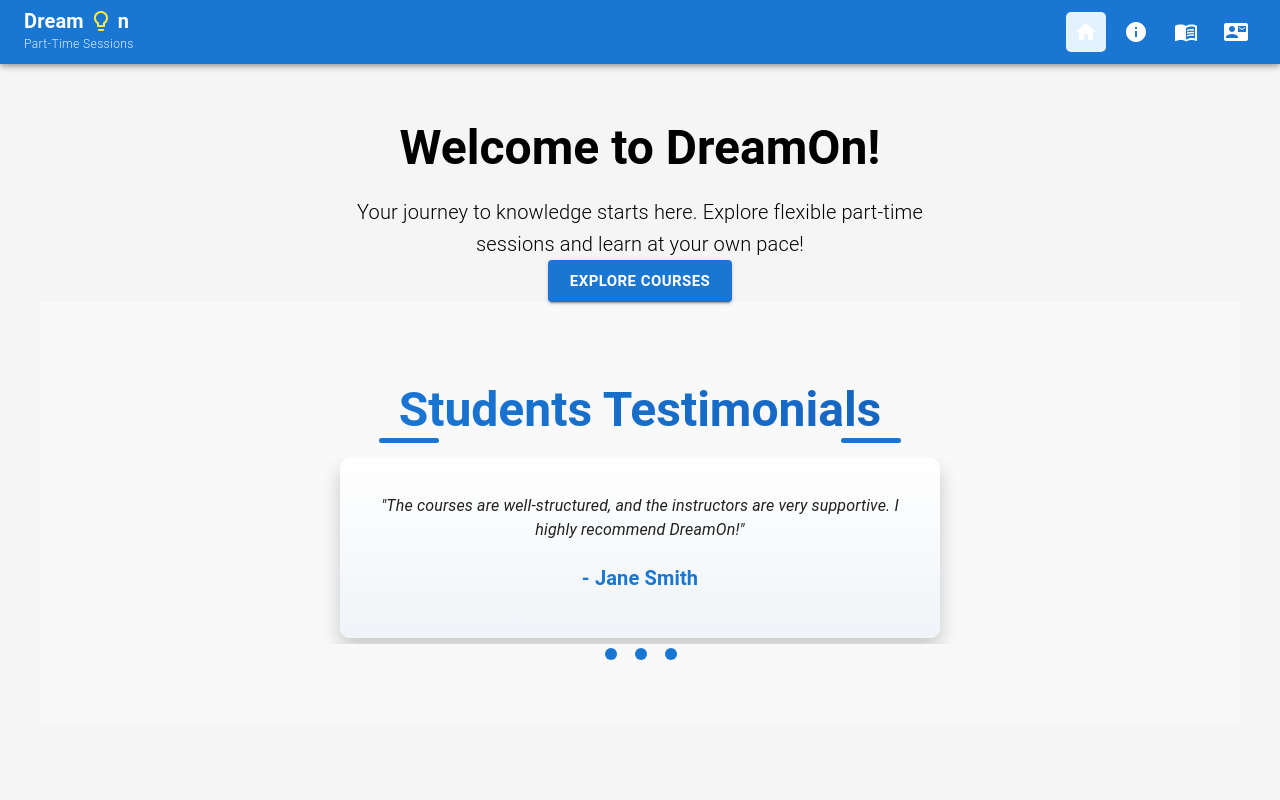
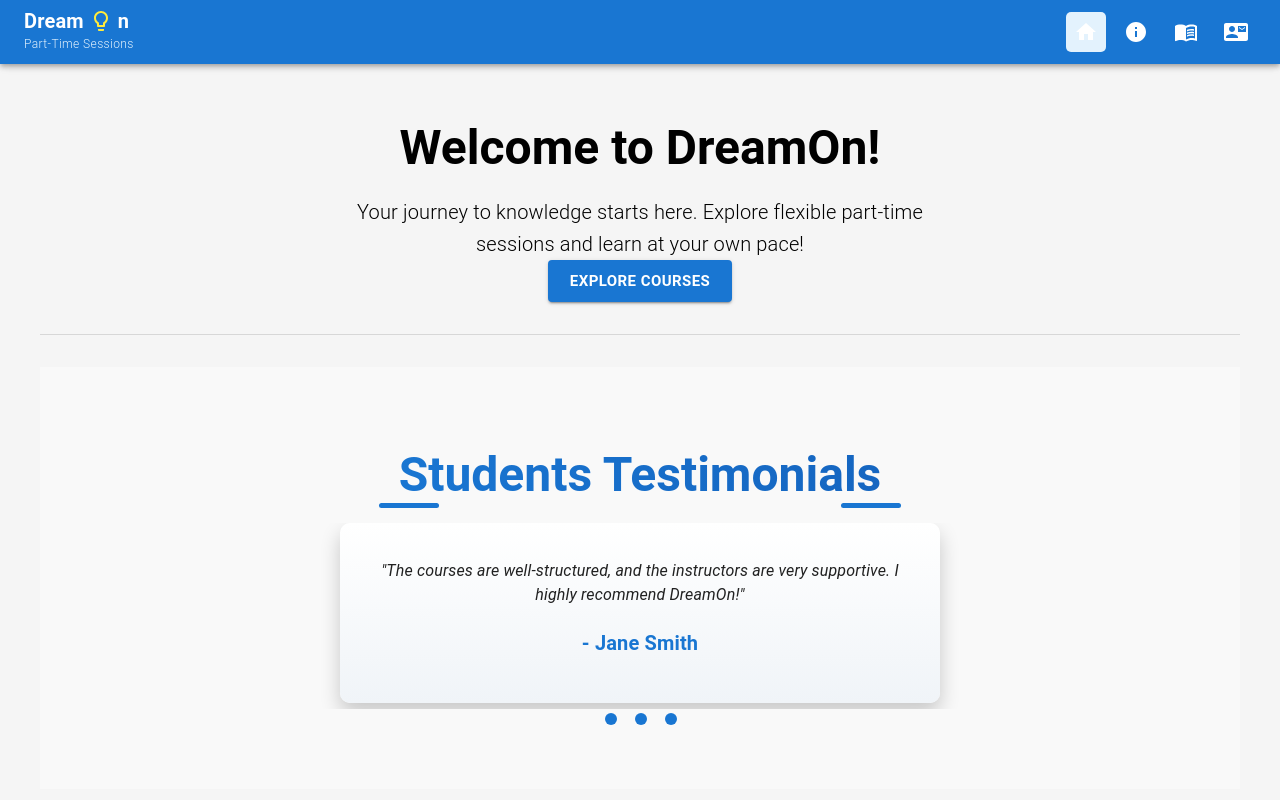
Before and after one commit to WilliamSato77/dreamon, a React (Create React App) app: page / in a window 1280 px wide. Shown: the top 800 px of the page. Built offline with nearby package versions, Linux system fonts and the light colour scheme.

Commit message:
added a divider between the explore course and testiomonials for  them to have a good display

```diff
--- a/src/components/home/home.js
+++ b/src/components/home/home.js
@@ -1,5 +1,5 @@
 import React from "react";
-import { Button, Typography, Box } from "@mui/material";
+import { Button, Typography, Box, Divider } from "@mui/material";
 import Testimonials from "../testimonials/Testimonials"; // Ensure correct path
 
 function Home() {
@@ -48,6 +48,9 @@ function Home() {
         Explore Courses
       </Button>
 
+      {/* Add Divider to separate the Explore Courses button and Testimonials */}
+      <Divider sx={{ my: 4 }} /> {/* Added margin (my) for spacing */}
+
       {/* Add Testimonials Section */}
       <Testimonials />
     </Box>
```
